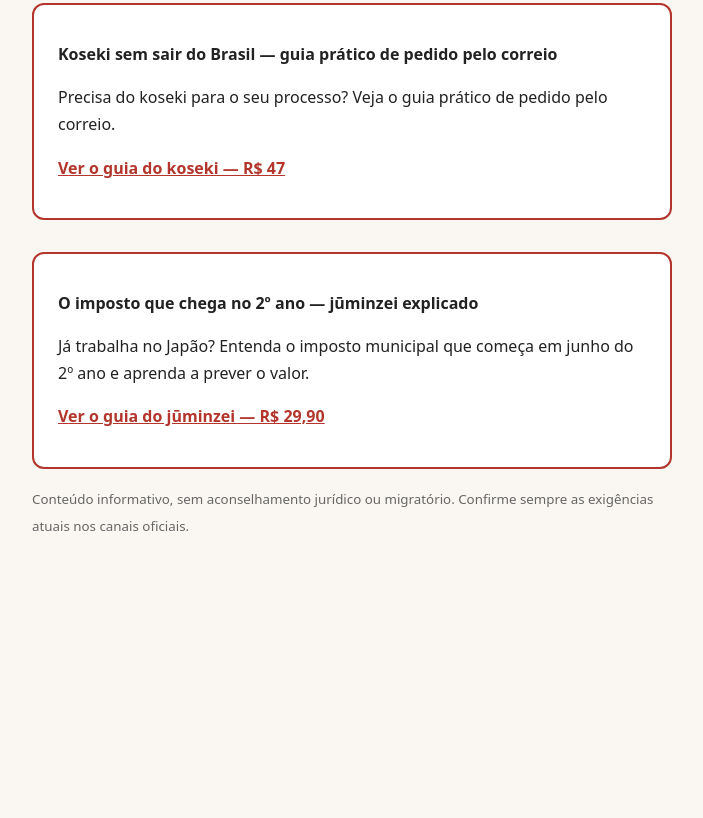
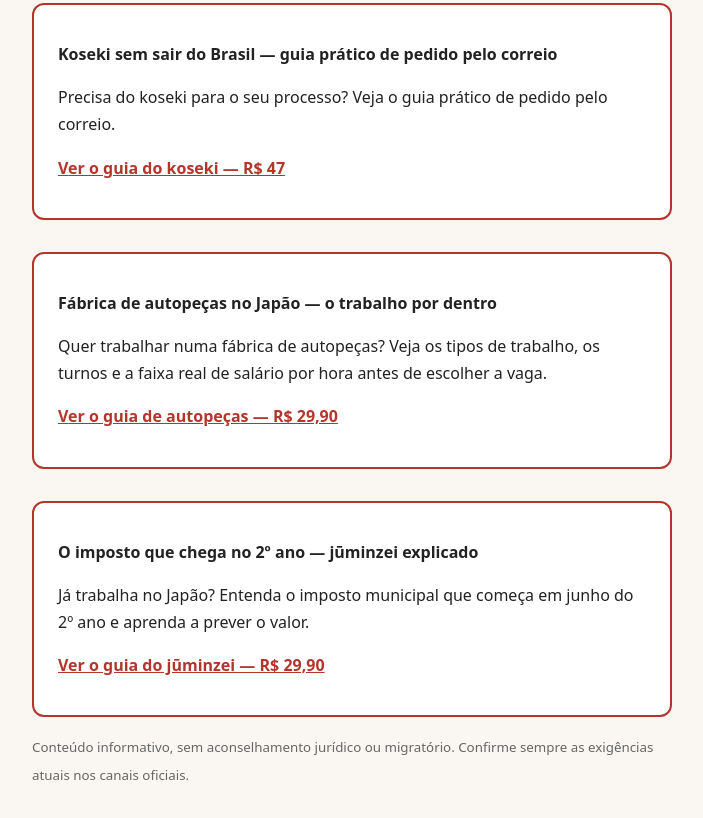
Before and after one commit to rotanikkei/rotanikkei.github.io, a plain HTML site: page obrigado.html in a window 1280 px wide. Shown: the part 538-1356 px from the top of the page, without its empty margins (288-991 px from the left). Before the commit the page ends 1141 px from the top, so only its background shows below. Drawn offline with Linux system fonts and the light colour scheme.

Commit message:
Add auto-parts guide (product 3)

```diff
--- a/obrigado.html
+++ b/obrigado.html
@@ -36,6 +36,11 @@
       <p><a href="https://go.hotmart.com/S108638299W">Ver o guia do koseki — R$ 47</a></p>
   </div>
     <div class="paid">
+      <p><strong>Fábrica de autopeças no Japão — o trabalho por dentro</strong></p>
+      <p>Quer trabalhar numa fábrica de autopeças? Veja os tipos de trabalho, os turnos e a faixa real de salário por hora antes de escolher a vaga.</p>
+      <p><a href="https://go.hotmart.com/R108640223I">Ver o guia de autopeças — R$ 29,90</a></p>
+    </div>
+    <div class="paid">
             <p><strong>O imposto que chega no 2º ano — jūminzei explicado</strong></p>
             <p>Já trabalha no Japão? Entenda o imposto municipal que começa em junho do 2º ano e aprenda a prever o valor.</p>
             <p><a href="https://go.hotmart.com/C108640187N">Ver o guia do jūminzei — R$ 29,90</a></p>
```
